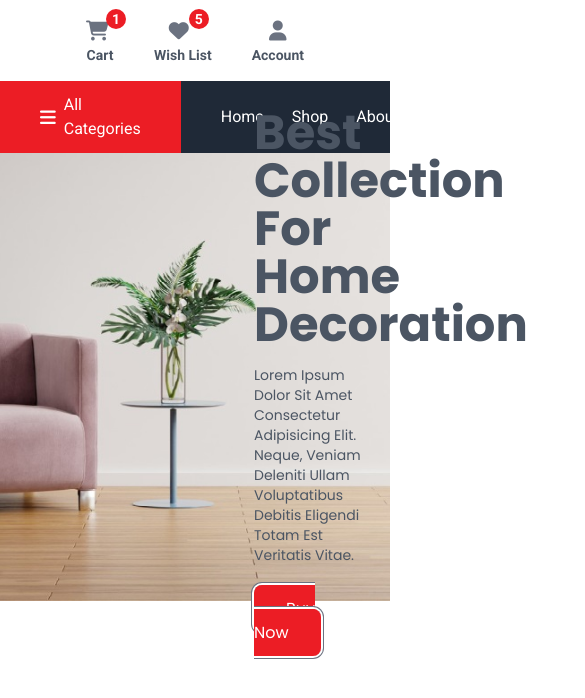
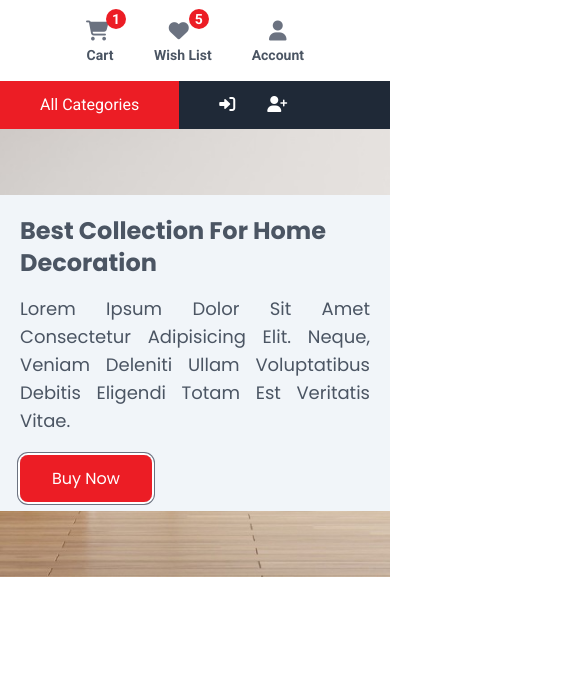
Before and after one commit to mistersakil/tailwind-css-ecommerce-design, a website: page index.html in a window 390 px wide. Shown: the part 146-844 px from the top of the page, 585 px wide, since content can reach past the window. Drawn offline with Linux system fonts and the light colour scheme.

Commit message:
responsive issue fixed of navbar and banner section

```diff
--- a/index.html
+++ b/index.html
@@ -110,7 +110,9 @@
           id="categoryListContainer"
           class="bg-brandColor flex flex-row items-center justify-center relative py-3 px-10 group"
         >
-          <i class="fa-solid fa-bars text-lg mr-2"></i>
+          <i
+            class="fa-solid fa-bars text-lg mr-2 xs:hidden sm:inline-block"
+          ></i>
           <span>all categories</span>
           <nav
             id="categoryList"
@@ -172,7 +174,7 @@
           id="navBar"
           class="flex flex-row flex-grow justify-between items-center pr-2"
         >
-          <nav id="navLeft" class="flex flex-row space-x-7">
+          <nav id="navLeft" class="flex-row space-x-7 xs:hidden md:flex">
             <a href="./">home</a>
             <a href="./">shop</a>
             <a href="./">about</a>
@@ -182,11 +184,11 @@
           <nav id="navRight" class="space-x-7">
             <a href="./" title="Login">
               <i class="fa-solid fa-right-to-bracket"></i>
-              <span class="sm:hidden md:inline-block">login</span>
+              <span class="xs:hidden sm:inline-block">login</span>
             </a>
             <a href="./" title="Register">
               <i class="fa-solid fa-user-plus"></i>
-              <span class="sm:hidden md:inline-block">register</span>
+              <span class="xs:hidden sm:inline-block">register</span>
             </a>
           </nav>
         </aside>
@@ -198,18 +200,27 @@
     <!--### banner  ###-->
     <section
       id="banner"
-      class="h-112 w-full relative flex items-center content-center flex-row-reverse capitalize font-poppins"
+      class="h-112 w-full relative flex items-center content-center md:flex-row-reverse capitalize font-poppins"
     >
       <img
         src="./dist/images/banner-2.jpg"
         alt="banner"
         class="absolute w-full h-full object-cover z-10"
       />
-      <main id="bannerContent" class="z-50 text-gray-600 w-2/5 p-5">
-        <h1 id="bannerTitle" class="text-5xl font-bold leading-none mb-4">
+      <main
+        id="bannerContent"
+        class="z-20 text-gray-600 xs:w-full sm:w-2/3 md:w-2/5 p-5 sm:m-auto md:m-0 xs:bg-slate-100 md:bg-slate-100/[0]"
+      >
+        <h1
+          id="bannerTitle"
+          class="md:text-5xl sm:text-4xl xs:text-2xl font-bold leading-none mb-4"
+        >
           best collection for home decoration
         </h1>
-        <p id="bannerText" class="text-sm mb-8">
+        <p
+          id="bannerText"
+          class="xs:text-lg sm:text-sm mb-8 xs:text-justify md:text-left"
+        >
           Lorem ipsum dolor sit amet consectetur adipisicing elit. Neque, veniam
           deleniti ullam voluptatibus debitis eligendi totam est veritatis
           vitae.
```
Also changed, not shown: dist/style.css.
